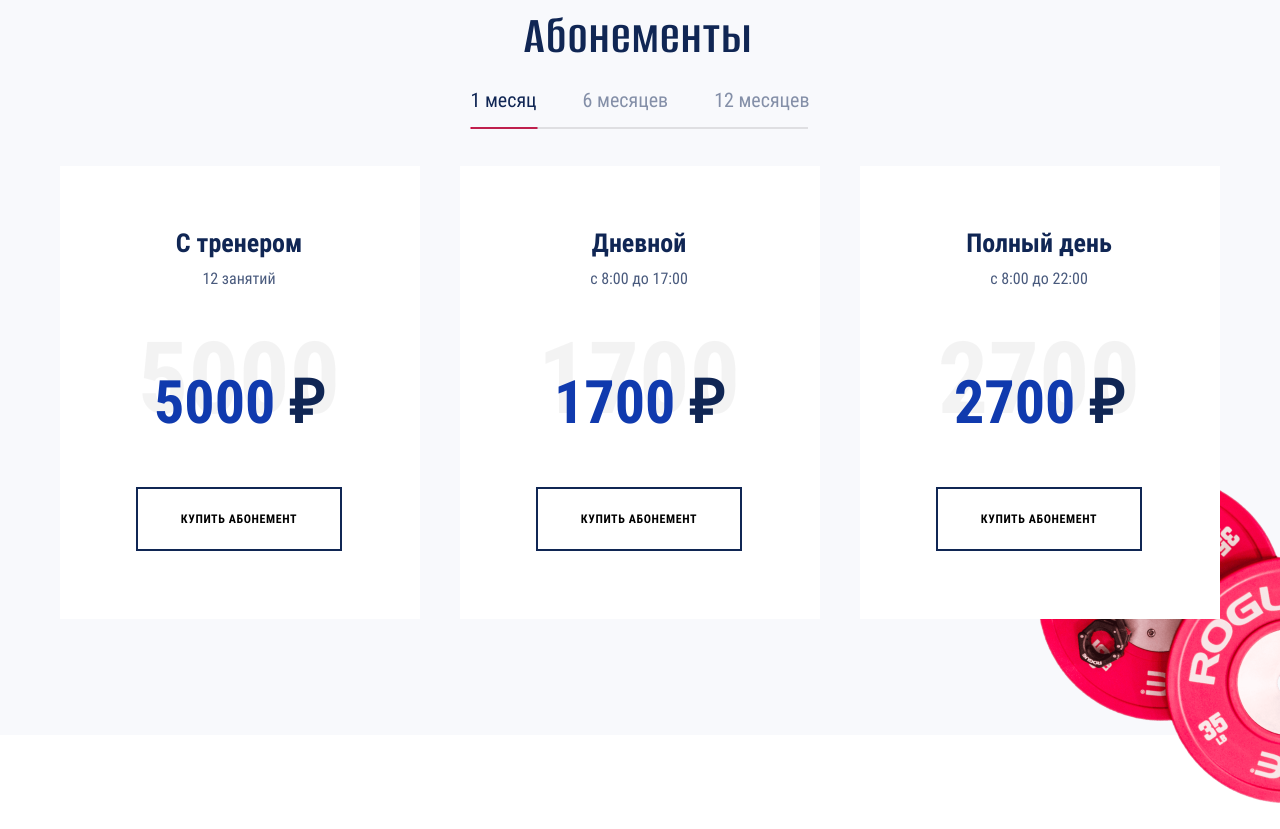
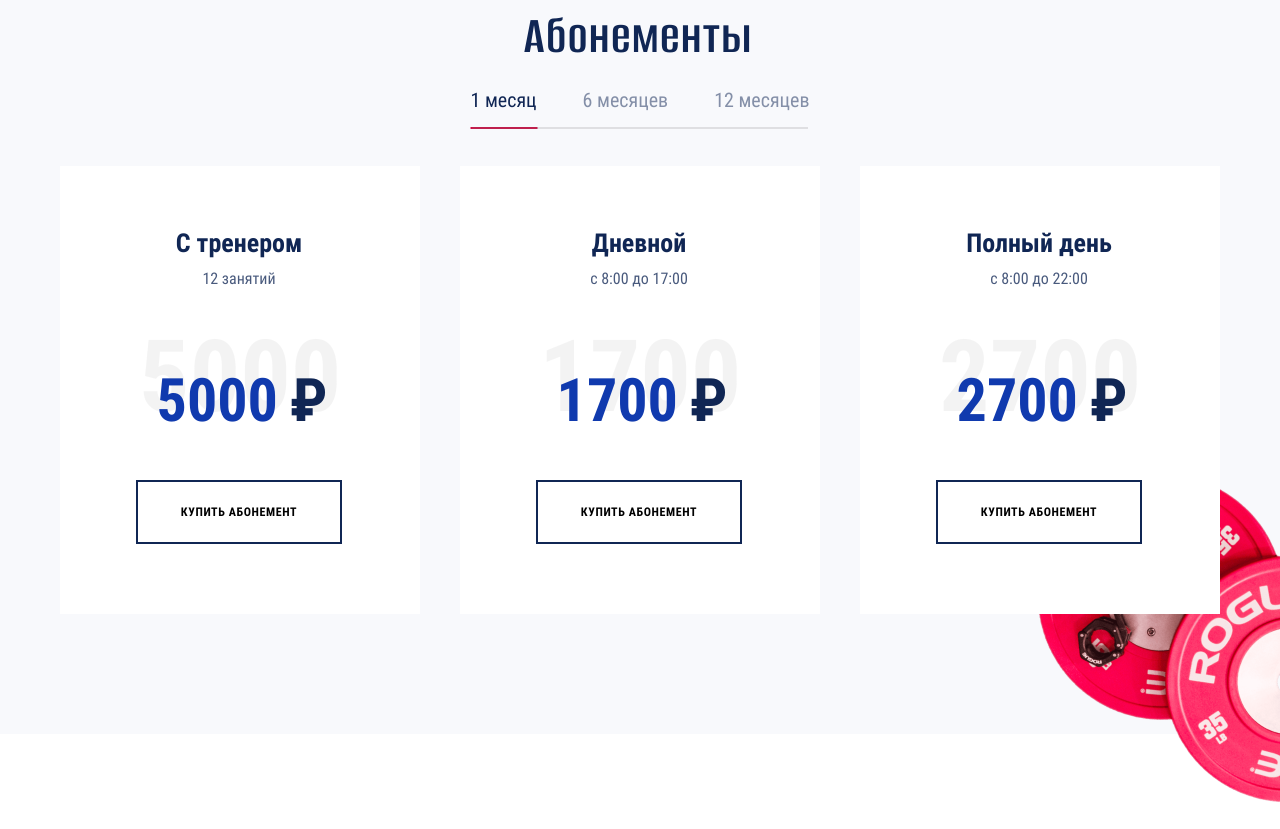
Before and after one commit to SergeKamarou/Fitness-centre, a website built with webpack: page source/index.html in a window 1280 px wide. Shown: the part 1531-2360 px from the top of the page. Built offline with nearby package versions, Linux system fonts and the light colour scheme; files whose address does not match are found by name.

Commit message:
Правки после теста

```diff
--- a/source/index.html
+++ b/source/index.html
@@ -117,19 +117,19 @@
             <li class="subscriptions__card" tabindex="0">
               <h3 class="subscriptions__card-title">С&nbsp;тренером</h3>
               <p class="subscriptions__card-subtitle">12&nbsp;занятий</p>
-              <span class="subscriptions__card-price" data-price="27000">27000 <span class="rouble"><b>₽</b></span></span>
+              <span class="subscriptions__card-price" data-price="27000">27000 <span class="rouble-sign">₽</span></span>
               <a class="subscriptions__card-link" href="#">купить абонемент</a>
             </li>
             <li class="subscriptions__card" tabindex="0">
               <h3 class="subscriptions__card-title">Дневной</h3>
               <p class="subscriptions__card-subtitle">с&nbsp;8:00 до&nbsp;17:00</p>
-              <span class="subscriptions__card-price" data-price="9000">9000 <span class="rouble"><b>₽</b></span></span>
+              <span class="subscriptions__card-price" data-price="9000">9000 <span class="rouble-sign">₽</span></span>
               <a class="subscriptions__card-link" href="#">купить абонемент</a>
             </li>
             <li class="subscriptions__card" tabindex="0">
               <h3 class="subscriptions__card-title">Полный день</h3>
               <p class="subscriptions__card-subtitle">с&nbsp;8:00 до&nbsp;22:00</p>
-              <span class="subscriptions__card-price" data-price="14500">14500 <span class="rouble"><b>₽</b></span></span>
+              <span class="subscriptions__card-price" data-price="14500">14500 <span class="rouble-sign">₽</span></span>
               <a class="subscriptions__card-link" href="#">купить абонемент</a>
             </li>
           </ul>
@@ -137,19 +137,19 @@
             <li class="subscriptions__card" tabindex="0">
               <h3 class="subscriptions__card-title">С&nbsp;тренером</h3>
               <p class="subscriptions__card-subtitle">12&nbsp;занятий</p>
-              <span class="subscriptions__card-price" data-price="48000">48000 <span class="rouble"><b>₽</b></span></span>
+              <span class="subscriptions__card-price" data-price="48000">48000 <span class="rouble-sign">₽</span></span>
               <a class="subscriptions__card-link" href="#">купить абонемент</a>
             </li>
             <li class="subscriptions__card" tabindex="0">
               <h3 class="subscriptions__card-title">Дневной</h3>
               <p class="subscriptions__card-subtitle">с&nbsp;8:00 до&nbsp;17:00</p>
-              <span class="subscriptions__card-price" data-price="16500">16500 <span class="rouble"><b>₽</b></span></span>
+              <span class="subscriptions__card-price" data-price="16500">16500 <span class="rouble-sign">₽</span></span>
               <a class="subscriptions__card-link" href="#">купить абонемент</a>
             </li>
             <li class="subscriptions__card" tabindex="0">
               <h3 class="subscriptions__card-title">Полный день</h3>
               <p class="subscriptions__card-subtitle">с&nbsp;8:00 до&nbsp;22:00</p>
-              <span class="subscriptions__card-price" data-price="26000">26000 <span class="rouble"><b>₽</b></span></span>
+              <span class="subscriptions__card-price" data-price="26000">26000 <span class="rouble-sign">₽</span></span>
               <a class="subscriptions__card-link" href="#">купить абонемент</a>
             </li>
           </ul>
@@ -157,19 +157,19 @@
             <li class="subscriptions__card" tabindex="0">
               <h3 class="subscriptions__card-title">С&nbsp;тренером</h3>
               <p class="subscriptions__card-subtitle">12&nbsp;занятий</p>
-              <span class="subscriptions__card-price" data-price="5000">5000 <span class="rouble"><b>₽</b></span></span>
+              <span class="subscriptions__card-price" data-price="5000">5000 <span class="rouble-sign">₽</span></span>
               <a class="subscriptions__card-link" href="#">купить абонемент</a>
             </li>
             <li class="subscriptions__card" tabindex="0">
               <h3 class="subscriptions__card-title">Дневной</h3>
               <p class="subscriptions__card-subtitle">с&nbsp;8:00 до&nbsp;17:00</p>
-              <span class="subscriptions__card-price" data-price="1700">1700 <span class="rouble"><b>₽</b></span></span>
+              <span class="subscriptions__card-price" data-price="1700">1700 <span class="rouble-sign">₽</span></span>
               <a class="subscriptions__card-link" href="#">купить абонемент</a>
             </li>
             <li class="subscriptions__card" tabindex="0">
               <h3 class="subscriptions__card-title">Полный день</h3>
               <p class="subscriptions__card-subtitle">с&nbsp;8:00 до&nbsp;22:00</p>
-              <span class="subscriptions__card-price" data-price="2700">2700 <span class="rouble"><b>₽</b></span></span>
+              <span class="subscriptions__card-price" data-price="2700">2700 <span class="rouble-sign">₽</span></span>
               <a class="subscriptions__card-link" href="#">купить абонемент</a>
             </li>
           </ul>
--- a/source/js/modules/slider.js
+++ b/source/js/modules/slider.js
@@ -9,7 +9,6 @@ const initSliders = () => {
       direction: 'horizontal',
       loop: true,
       loopFillGroupWithBlank: true,
-      slideToClickedSlide: true,
 
       navigation: {
         nextEl: '.swiper-button-next',
--- a/source/sass/blocks/advantages.scss
+++ b/source/sass/blocks/advantages.scss
@@ -33,8 +33,7 @@
   @include vp-767 {
     font-size: 32px;
     line-height: 38px;
-    margin: 0;
-    text-align: left;
+    margin: 0 54px 0 0;
     text-indent: 1.2em;
   }
 }
--- a/source/sass/blocks/main-header.scss
+++ b/source/sass/blocks/main-header.scss
@@ -74,10 +74,12 @@
   display: flex;
   flex-wrap: wrap;
   justify-content: flex-end;
+  position: absolute;
 
   @include vp-1199 {
     width: 70%;
     column-gap: 25px;
+    position: static;
   }
 
   @include vp-767 {
@@ -169,23 +171,23 @@
   }
 
   h1 {
-    @include font(600, 97px, 110px);
+    @include font(600, 92px, 110px);
     font-family: $ff-secondary;
-    letter-spacing: 0.03em;
+    letter-spacing: 0.05em;
     text-transform: uppercase;
     margin: 16px -1px 0 0;
 
     @include vp-1199 {
-      font-size: 76px;
+      font-size: 72px;
       line-height: 86px;
       margin: 0 1px 0 0;
       text-transform: none;
     }
 
     @include vp-767 {
-      font-size: 74px;
+      font-size: 72px;
       line-height: 86px;
-      margin: 12px 3px 0 0;
+      margin: 12px 0 0;
     }
   }
 
@@ -216,7 +218,7 @@
   @include font(400, 14px, 21px);
   list-style-type: none;
   margin: 0;
-  padding: 195px 0 0;
+  padding: 195px 3px 0 0;
   font-family: $ff-basic;
   text-align: end;
   width: 60%;
--- a/source/sass/blocks/promo.scss
+++ b/source/sass/blocks/promo.scss
@@ -124,7 +124,8 @@
 
 .promo__video-wrap {
   position: absolute;
-  bottom: 120px;
+  // bottom: 120px;
+  top: 408px;
   left: 38%;
   width: 364px;
   height: 228px;
@@ -134,6 +135,7 @@
     height: 167px;
     left: 50%;
     bottom: 11.6%;
+    top: auto;
     transform: translateX(-50%);
   }
 
--- a/source/sass/blocks/reviews.scss
+++ b/source/sass/blocks/reviews.scss
@@ -98,7 +98,7 @@
   }
 
   @include vp-767 {
-    grid-template-columns: 1fr 1fr;
+    grid-template-columns: 90px 1fr;
     column-gap: 0;
     padding: 40px 22px 20px;
     min-height: 335px;
@@ -121,7 +121,10 @@
 }
 
 .reviews__button {
-  top: 54%;
+  // для положения кнопки по ценру
+  // top: 54%;
+
+  top: 286px;
 
   &::after {
     font-size: 32px;
--- a/source/sass/blocks/special.scss
+++ b/source/sass/blocks/special.scss
@@ -166,6 +166,7 @@
   letter-spacing: 0.05em;
   margin-top: auto;
   user-select: none;
+  width: fit-content;
 
   @include hover-focus {
     color: $color-crimson;
@@ -185,7 +186,7 @@
   }
 
   @include vp-767 {
-    text-align: center;
+    margin: auto auto 0;
   }
 }
 
--- a/source/sass/blocks/subscriptions.scss
+++ b/source/sass/blocks/subscriptions.scss
@@ -168,6 +168,8 @@
   margin: 0;
   padding: 0;
   justify-content: space-between;
+  flex-wrap: wrap;
+  gap: 40px;
 
   @include vp-1199 {
     flex-direction: column;
@@ -201,6 +203,12 @@
   z-index: 1;
   padding: 56px 2px 61px 0;
   border: 7px solid $color-default-white;
+
+  @media (min-width: 1200px) {
+    &:last-child {
+      margin-right: auto;
+    }
+  }
 
   @include hover-focus {
     border: 7px solid;
@@ -237,7 +245,8 @@
 .subscriptions__card-subtitle {
   @include font(400, 16px, 24px);
   color: $color-chambray;
-  margin: 9px 0 67px;
+  // margin: 9px 0 59px;
+  margin: 9px 0 65px;
 
   @include vp-767 {
     margin: 9px 0 55px;
@@ -248,6 +257,7 @@
   @include font(700, 60px, 90px);
   color: $color-egyptian-blue;
   position: relative;
+  margin-left: 6px;
 
   &::before {
     content: attr(data-price);
@@ -258,24 +268,30 @@
     color: $color-whisper;
     opacity: 0.48;
     top: -33px;
-    left: 50%;
+    left: 49%;
     transform: translateX(-50%);
     z-index: -1;
 
     @include vp-1199 {
-      top: -25px;
+      top: -24px;
     }
 
     @include vp-767 {
       font-size: 80px;
       line-height: 120px;
-      top: -45px;
+      top: -46px;
       left: 49%;
     }
   }
 
-  .rouble {
+  // .rouble {
+  //   color: $color-sapphire;
+  // }
+
+  .rouble-sign {
     color: $color-sapphire;
+    font-family: $ff-basic;
+    margin-left: -2px;
   }
 
   @include vp-767 {
--- a/source/sass/global/fonts.scss
+++ b/source/sass/global/fonts.scss
@@ -1,13 +1,13 @@
-@font-face {
-  font-style: normal;
-  font-weight: 400;
-  font-family: "Rouble";
+// @font-face {
+//   font-style: normal;
+//   font-weight: 400;
+//   font-family: "Rouble";
 
-  font-display: swap;
-  src:
-    url("../fonts/rouble.woff2") format("woff2"),
-    url("../fonts/rouble.woff") format("woff");
-}
+//   font-display: swap;
+//   src:
+//     url("../fonts/rouble.woff2") format("woff2"),
+//     url("../fonts/rouble.woff") format("woff");
+// }
 
 @font-face {
   font-style: normal;
```
Also changed, not shown: build/css/style.css, build/css/style.min.css, build/index.html, build/js/main.min.js, 1 other file.
